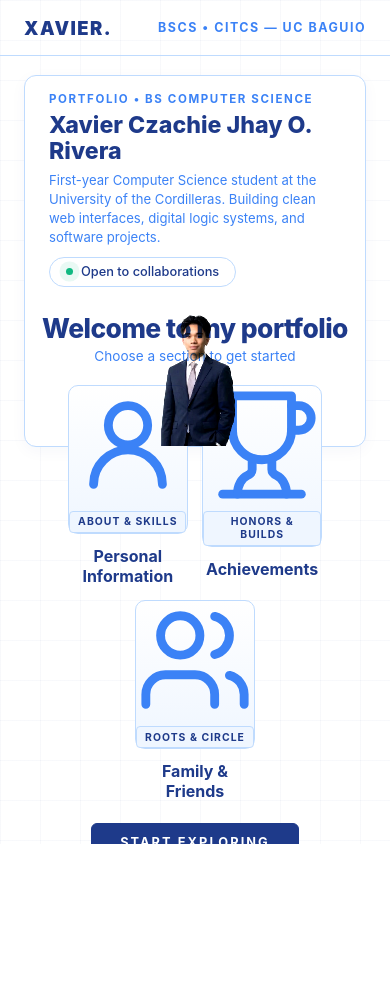
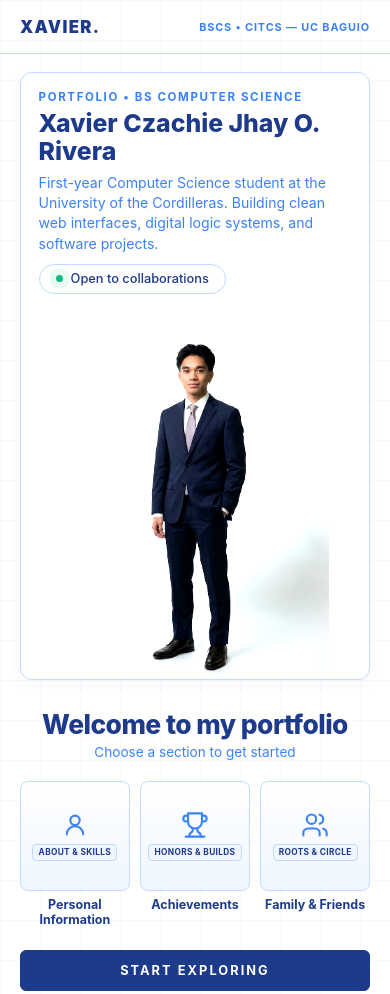
Before and after one commit to xavivi070419/portfolio-website, a plain HTML site: page index.html in a window 390 px wide. Shown: the top 994 px of the page. Before the commit the page ends 844 px from the top, so only its background shows below. Drawn offline with Linux system fonts and the light colour scheme.

Commit message:
Update style.css

```diff
--- a/style.css
+++ b/style.css
@@ -879,3 +879,127 @@ body.home-page .home-strip {
     display: none;
   }
 }
+
+/* =========================================================
+   MOBILE VIEWPORT (<= 768px) — Scoped to Home Page
+   ========================================================= */
+@media (max-width: 768px) {
+  html:has(body.home-page),
+  body.home-page {
+    height: auto;
+    max-height: none;
+    min-height: 100dvh;
+    overflow-y: auto;
+    overflow-x: hidden;
+  }
+
+  body.home-page .top-bar {
+    flex: none;
+    height: auto;
+    min-height: 54px;
+    padding: 0.75rem 1.25rem;
+    flex-wrap: wrap;
+    gap: 0.4rem;
+  }
+
+  body.home-page .brand {
+    font-size: 1.05rem;
+  }
+
+  body.home-page .course-tag {
+    font-size: 0.68rem;
+    letter-spacing: 0.08em;
+  }
+
+  /* Stack Left Identity + Photo and Right Profile-Picker */
+  body.home-page .home-stage {
+    flex: none;
+    height: auto;
+    min-height: 0;
+    grid-template-columns: 1fr;
+    gap: 1.5rem;
+    padding: 1.1rem 1.25rem 2rem;
+    align-items: start;
+  }
+
+  body.home-page .left-identity {
+    height: auto;
+    padding: 1.1rem 1.1rem 0;
+    overflow: visible;
+  }
+
+  body.home-page .main-name {
+    font-size: 1.55rem;
+  }
+
+  body.home-page .intro-copy {
+    font-size: 0.88rem;
+  }
+
+  /* Give the head-to-toe photo a dedicated mobile height so nothing crops */
+  body.home-page .full-body-box {
+    flex: none;
+    height: 360px;
+    margin-top: 1rem;
+  }
+
+  body.home-page .full-body-box img {
+    width: auto;
+    max-width: 100%;
+    height: 100%;
+    object-fit: contain;
+    object-position: bottom center;
+  }
+
+  /* Profile Picker on Mobile */
+  body.home-page .right-picker {
+    padding-top: 0.25rem;
+  }
+
+  body.home-page .picker-heading {
+    font-size: 1.65rem;
+  }
+
+  body.home-page .picker-grid {
+    display: grid;
+    grid-template-columns: repeat(3, minmax(0, 1fr));
+    gap: 0.65rem;
+    width: 100%;
+    max-width: 440px;
+    margin-bottom: 1.4rem;
+  }
+
+  body.home-page .picker-card {
+    width: 100%;
+  }
+
+  body.home-page .picker-avatar {
+    border-radius: 8px;
+    gap: 0.3rem;
+    margin-bottom: 0.45rem;
+  }
+
+  body.home-page .avatar-icon {
+    width: 28px;
+    height: 28px;
+  }
+
+  body.home-page .avatar-tag {
+    font-size: 0.52rem;
+    letter-spacing: 0.04em;
+    padding: 0.16rem 0.32rem;
+    white-space: nowrap;
+  }
+
+  body.home-page .picker-label {
+    font-size: 0.78rem;
+    line-height: 1.2;
+  }
+
+  body.home-page .enter-btn {
+    width: 100%;
+    max-width: 440px;
+    text-align: center;
+    padding: 0.75rem 1.25rem;
+  }
+}
```
